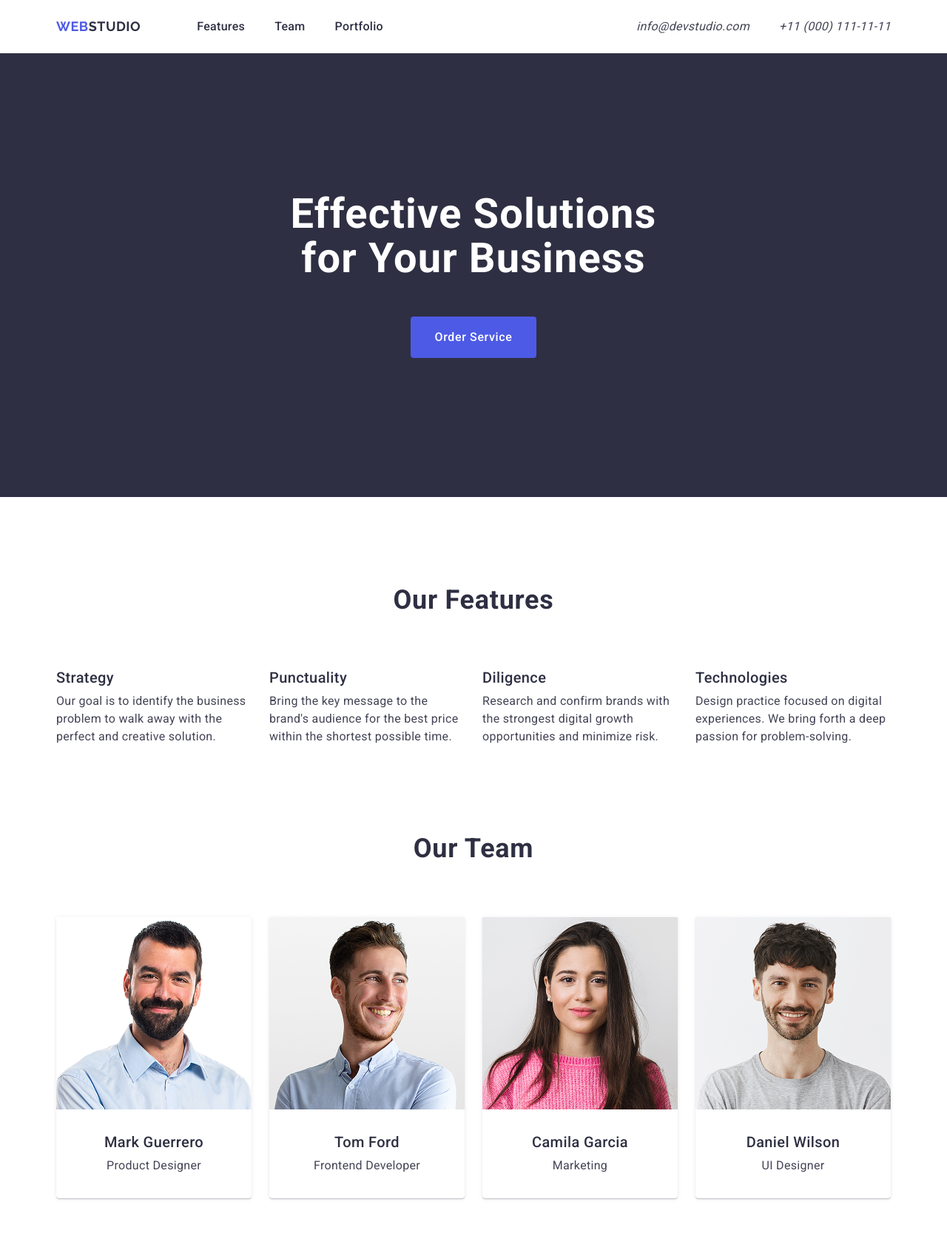
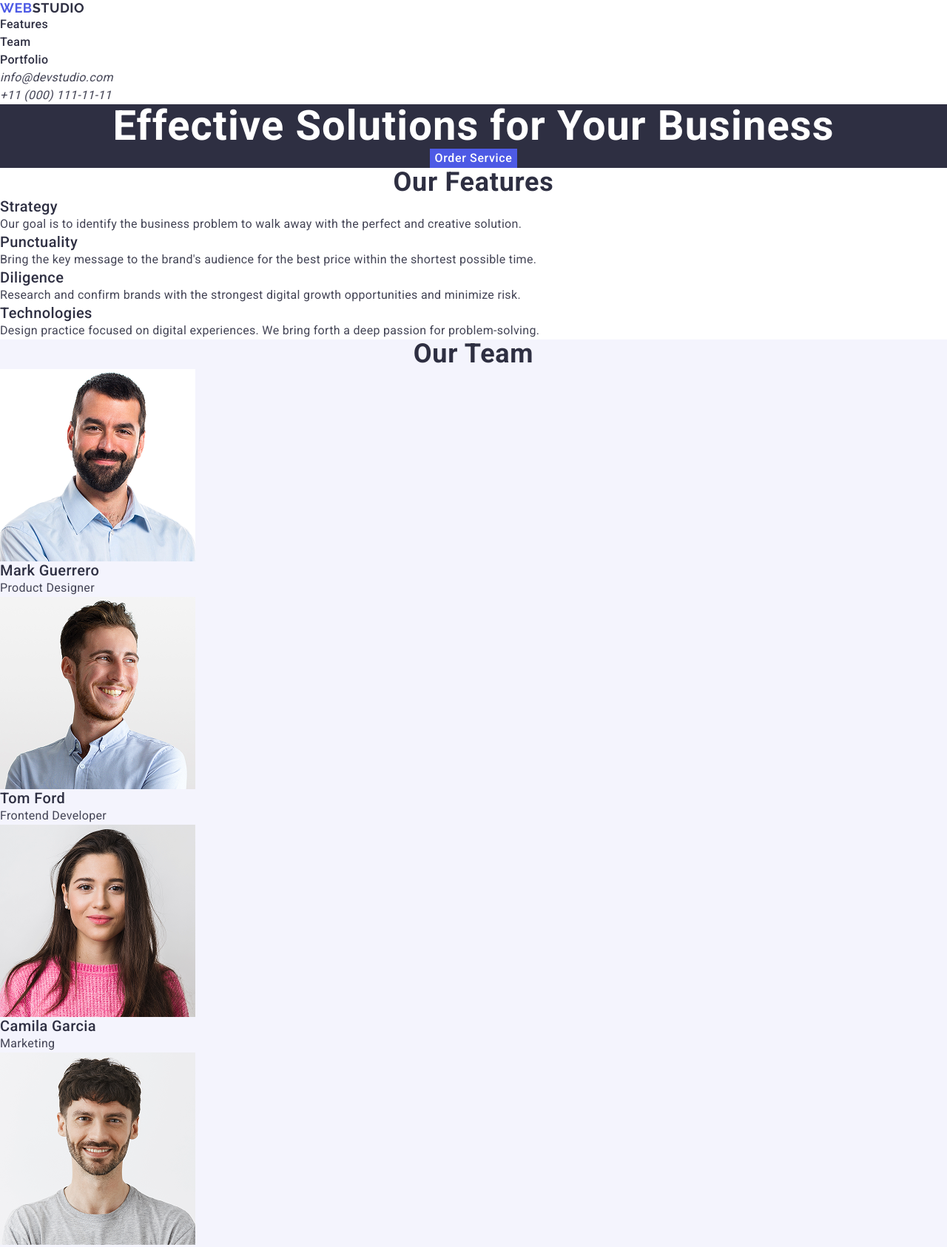
Before and after one commit to ShaldonPay/goit-markup-hw-02, a plain HTML site: page index.html in a window 1280 px wide. Shown: the top 1686 px of the page at 74% size. Drawn offline with nearby package versions, Linux system fonts and the light colour scheme.

Commit message:
add komput

```diff
--- a/css/common.css
+++ b/css/common.css
@@ -3,11 +3,9 @@
   --ocean: #404bbf;
   --navy-blue: #2e2f42;
   --slate: #434455;
-  --light-slate: #8e8f99;
   --cornflower: #e7e9fc;
   --cloud: #f4f4fd;
   --white: #ffffff;
-  --dairy: #fcfcfc;
 }
 
 body {
@@ -48,18 +46,3 @@ button {
   border: none;
   font-family: inherit;
 }
-
-html {
-  scroll-behavior: smooth;
-}
-
-.section-title {
-  margin-bottom: 72px;
-  font-weight: 700;
-  font-size: 36px;
-  line-height: 1.11;
-  letter-spacing: 0.02em;
-  text-align: center;
-  text-transform: capitalize;
-  color: var(--navy-blue);
-}
--- a/css/features.css
+++ b/css/features.css
@@ -1,32 +1,13 @@
-.features {
-  padding: 120px 0;
-}
-
 .features-title {
-  margin-bottom: 72px;
   font-weight: 700;
   font-size: 36px;
   line-height: 1.11;
   letter-spacing: 0.02em;
   text-align: center;
-  text-transform: capitalize;
   color: var(--navy-blue);
 }
 
-.features-list {
-  display: flex;
-  gap: 24px;
-  max-width: 1158px;
-  margin: 0 auto;
-  padding: 0 15px;
-}
-
-.features-item {
-  width: calc((100% - 72px) / 4);
-}
-
 .features-subtitle {
-  margin-bottom: 8px;
   font-weight: 500;
   font-size: 20px;
   line-height: 1.2;
--- a/css/footer.css
+++ b/css/footer.css
@@ -1,12 +1,9 @@
 .footer {
-  padding: 100px 0;
   background-color: var(--navy-blue);
   text-align: center;
 }
 
 .logo-footer {
-  display: inline-block;
-  margin-bottom: 16px;
   color: var(--white);
 }
 
@@ -15,8 +12,6 @@
 }
 
 .footer-text {
-  max-width: 264px;
-  margin: 0 auto;
   font-size: 16px;
   line-height: 1.5;
   letter-spacing: 0.02em;
--- a/css/header.css
+++ b/css/header.css
@@ -1,13 +1,4 @@
-.header {
-  display: flex;
-  align-items: center;
-  max-width: 1158px;
-  margin: 0 auto;
-  padding: 24px 15px;
-}
-
 .logo {
-  margin-right: 76px;
   font-family: 'Raleway', sans-serif;
   font-weight: 700;
   font-size: 18px;
@@ -19,11 +10,6 @@
 
 .logo-accent {
   color: var(--iris);
-}
-
-.nav-list {
-  display: flex;
-  gap: 40px;
 }
 
 .nav-link {
@@ -40,15 +26,6 @@
   color: var(--ocean);
 }
 
-.contacts {
-  margin-left: auto;
-}
-
-.contacts-list {
-  display: flex;
-  gap: 40px;
-}
-
 .contacts-link {
   font-size: 16px;
   line-height: 1.5;
--- a/css/hero.css
+++ b/css/hero.css
@@ -1,14 +1,9 @@
 .hero {
-  max-width: 1440px;
-  margin: 0 auto;
-  padding: 188px 0;
+  background-color: var(--navy-blue);
   text-align: center;
-  background-color: var(--navy-blue);
 }
 
 .hero-title {
-  max-width: 496px;
-  margin: 0 auto 48px;
   font-weight: 700;
   font-size: 56px;
   line-height: 1.07;
@@ -17,16 +12,12 @@
 }
 
 .hero-btn {
-  min-width: 169px;
-  height: 56px;
-  padding: 16px 32px;
   background-color: var(--iris);
   color: var(--white);
   font-weight: 500;
   font-size: 16px;
   line-height: 1.5;
   letter-spacing: 0.04em;
-  border-radius: 4px;
   transition: background-color 250ms cubic-bezier(0.4, 0, 0.2, 1);
 }
 
--- a/css/main.css
+++ b/css/main.css
@@ -1,4 +1,3 @@
-@import './modern-normalize.css';
 @import './common.css';
 @import './header.css';
 @import './hero.css';
--- a/css/portfolio.css
+++ b/css/portfolio.css
@@ -1,29 +1,4 @@
-.portfolio {
-  padding: 120px 0;
-}
-
-.portfolio-list {
-  display: flex;
-  flex-wrap: wrap;
-  column-gap: 24px;
-  row-gap: 48px;
-  max-width: 1158px;
-  margin: 0 auto;
-  padding: 0 15px;
-}
-
-.portfolio-item {
-  width: calc((100% - 48px) / 3);
-}
-
-.portfolio-content {
-  padding: 32px 16px;
-  border: 1px solid var(--cornflower);
-  border-top: none;
-}
-
 .portfolio-name {
-  margin-bottom: 8px;
   font-weight: 500;
   font-size: 20px;
   line-height: 1.2;
--- a/css/team.css
+++ b/css/team.css
@@ -1,31 +1,17 @@
-team {
-  padding: 120px 0;
+.team {
   background-color: var(--cloud);
 }
 
-.team-list {
-  display: flex;
-  gap: 24px;
-  max-width: 1158px;
-  margin: 0 auto;
-  padding: 0 15px;
-}
-
-.team-item {
-  width: calc((100% - 72px) / 4);
-  background-color: var(--white);
-  border-radius: 0 0 4px 4px;
-  box-shadow: 0px 1px 6px rgba(46, 47, 66, 0.08),
-    0px 1px 1px rgba(46, 47, 66, 0.16), 0px 2px 1px rgba(46, 47, 66, 0.08);
-}
-
-.team-content {
-  padding: 32px 0;
+.section-title {
+  font-weight: 700;
+  font-size: 36px;
+  line-height: 1.11;
+  letter-spacing: 0.02em;
   text-align: center;
+  color: var(--navy-blue);
 }
 
 .team-name {
-  margin-bottom: 8px;
   font-weight: 500;
   font-size: 20px;
   line-height: 1.2;
```
